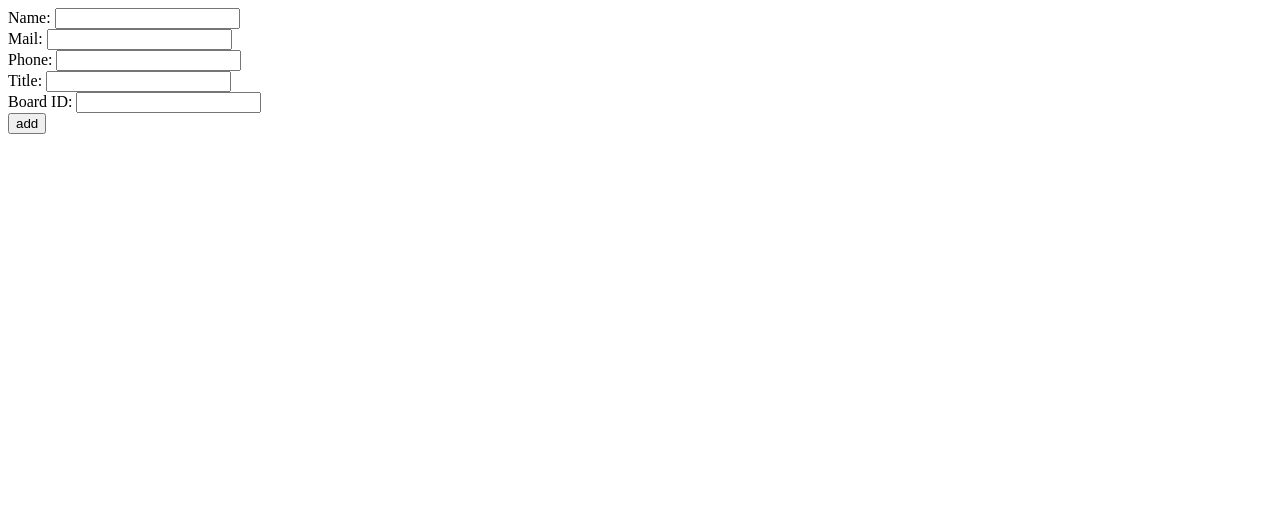
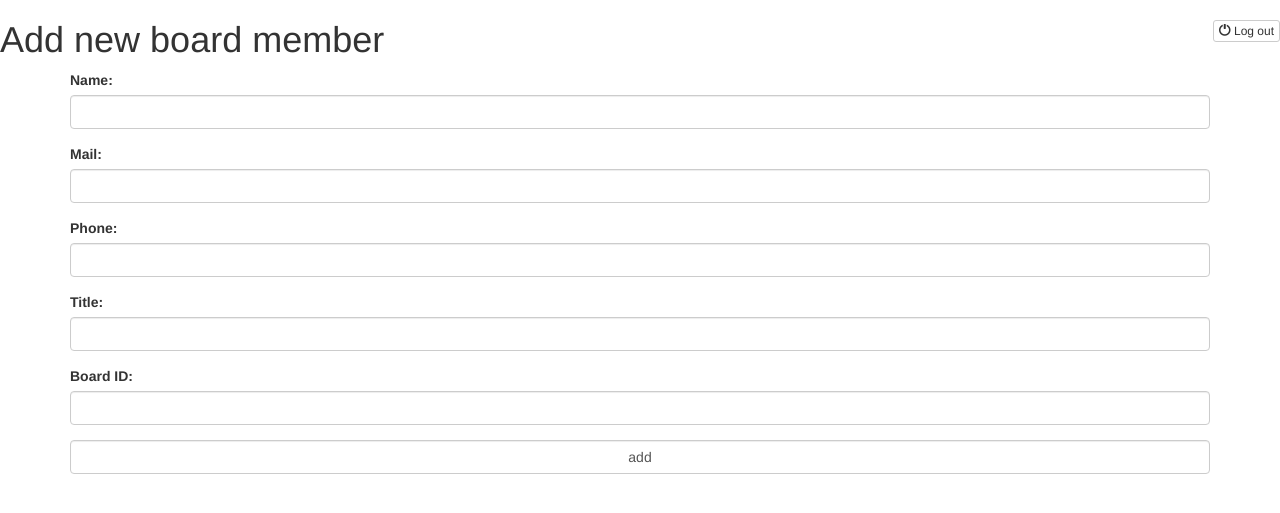
Before and after one commit to MihaiBabiac/hackathers, a PHP site: page /form_view_board.php in a window 1280 px wide. Shown: the top 513 px of the page. Run offline with PHP 8.4, Linux system fonts and the light colour scheme; some libraries are stand-ins or nearby versions.

Commit message:
Form to add new board member decorated

```diff
--- a/views/form_view_board.php
+++ b/views/form_view_board.php
@@ -1,8 +1,62 @@
 <html>
+<head>
+<script src="https://ajax.googleapis.com/ajax/libs/jquery/2.0.0/jquery.min.js"></script>
+
+<link href="https://maxcdn.bootstrapcdn.com/bootstrap/3.3.6/css/bootstrap.min.css" rel="stylesheet" integrity="sha384-1q8mTJOASx8j1Au+a5WDVnPi2lkFfwwEAa8hDDdjZlpLegxhjVME1fgjWPGmkzs7" crossorigin="anonymous">
+
+<style>
+	div.right {
+		float: right;
+	}
+	div.inline {
+		display: inline;
+	}
+</style>
+
+
+</head>
 <body>
 
+	<div class="inline">
+	  <div class="right">
+		<button type='button' class='btn btn-default btn-xs'>
+		  <span class='glyphicon glyphicon-off' aria-hidden='true'></span> Log out
+		</button>
+	  </div>
+	  <h1>Add new board member</h1>
+	</div>
+
+
+<div class="container">
+  <form role="form">
+    <div class="form-group">
+      <label for="usr">Name:</label>
+      <input type="text" class="form-control" id="position_name">
+    </div>
+    <div class="form-group">
+      <label for="pwd">Mail:</label>
+      <input type="password" class="form-control" id="position_mail">
+    </div>
+    <div class="form-group">
+      <label for="pwd">Phone:</label>
+      <input type="text" class="form-control" id="position_phone">
+    </div>
+    <div class="form-group">
+      <label for="pwd">Title:</label>
+      <input type="text" class="form-control" id="position_title">
+    </div>
+    <div class="form-group">
+      <label for="pwd">Board ID:</label>
+      <input type="text" class="form-control" id="board_change_id">
+    </div>
+    <div class="form-group">
+      <input type="submit" class="form-control" value="add">
+    </div>
+
+  </form>
+</div>
+<!--
 <form action="display_added_board_info" method="post">
-
 	Name: <input type="text" name="position_name"><br>
 	Mail: <input type="text" name="position_mail"><br>
 	Phone: <input type="text" name="position_phone"><br>
@@ -10,6 +64,6 @@ Title: <input type="text" name="position_title"><br>
 	Board ID: <input type="text" name="board_change_id"><br>
 	<input type="submit" value="add">
 </form>
-
+-->
 </body>
 </html>
```
Lines whose indentation alone changed are shown as unchanged.
